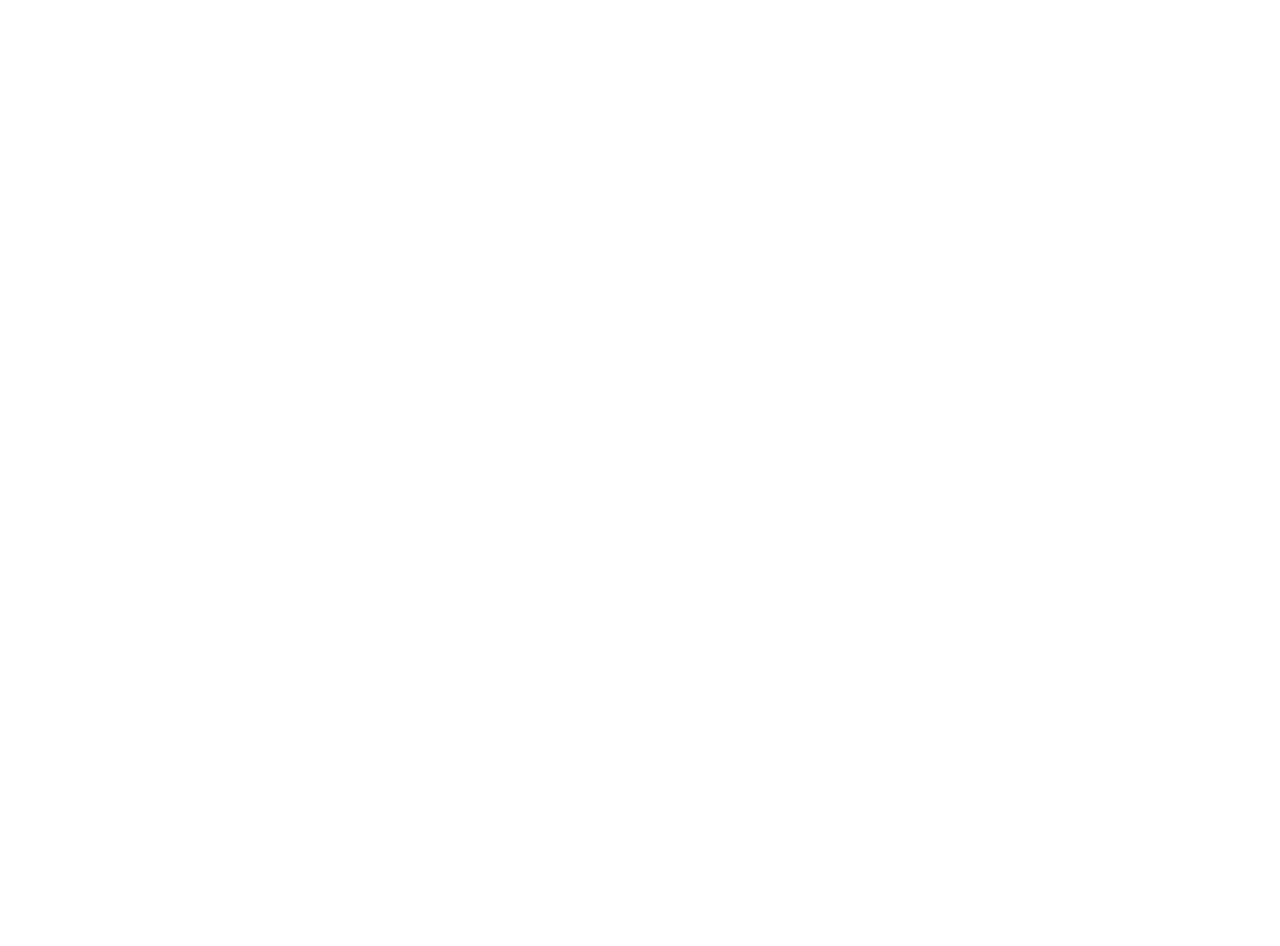
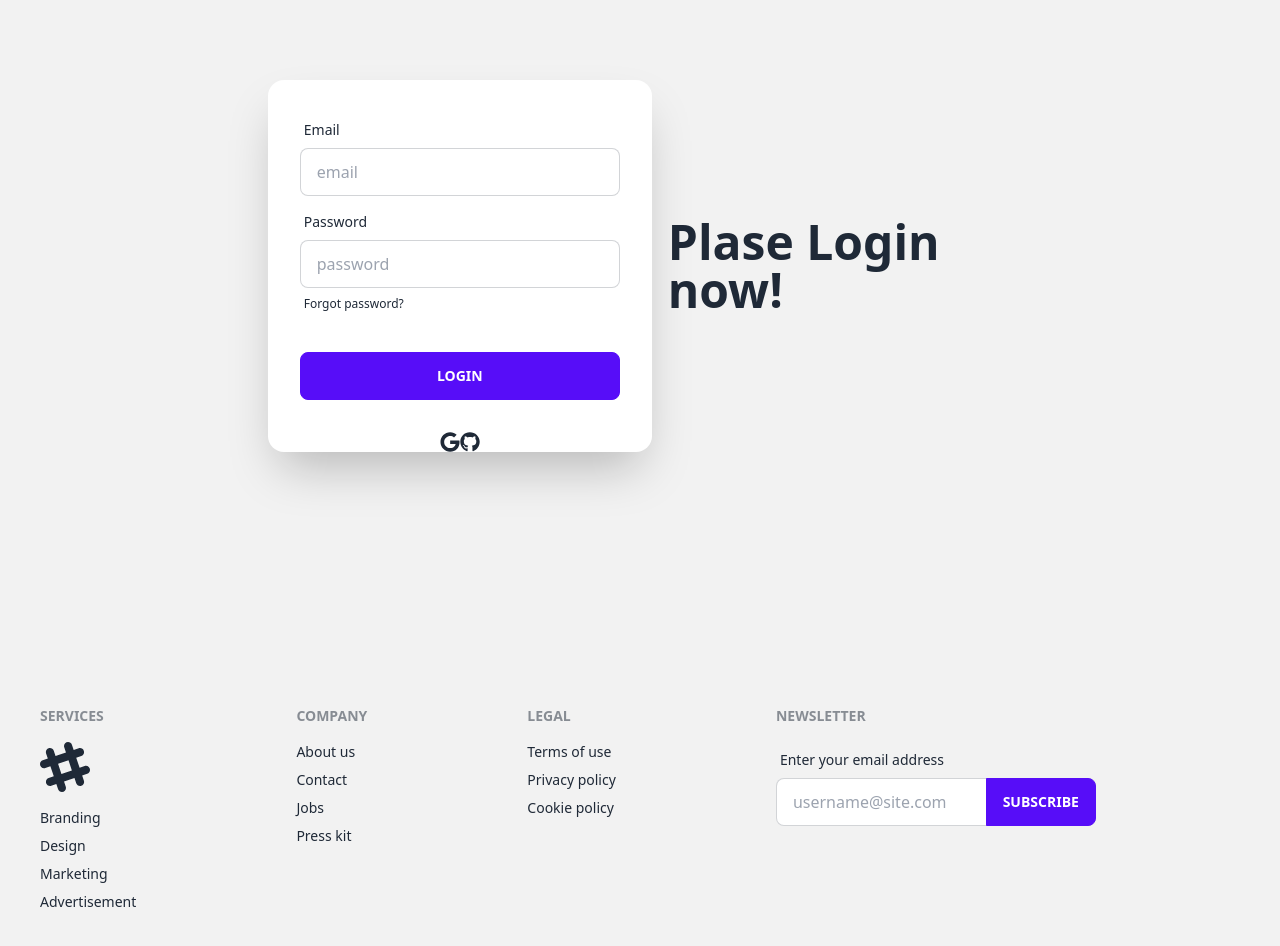
Before and after one commit to jewelislam360/chef-recipe-hunter-client-side, a React (Vite) app: page /login in a window 1280 px wide. Before the commit this address had no page. Shown: the part 200-1146 px from the top of the page. Before the commit the page ends 800 px from the top, so only its background shows below. Built offline with nearby package versions, Linux system fonts and the light colour scheme.

Commit message:
login page add

```diff
--- a/package.json
+++ b/package.json
@@ -16,6 +16,7 @@
     "match-sorter": "^6.3.1",
     "react": "^18.2.0",
     "react-dom": "^18.2.0",
+    "react-icons": "^4.8.0",
     "react-router-dom": "^6.11.0",
     "sort-by": "^1.2.0"
   },
--- a/src/Components/Footer/Footer.jsx
+++ b/src/Components/Footer/Footer.jsx
@@ -3,7 +3,42 @@
 const Footer = () => {
     return (
         <div>
-            <h2> mone rakhba Fotter @@@@@@@@ sobar niche aita design korte hobe</h2>
+            <footer className="footer p-10 bg-base-200 text-base-content">
+                <div>
+                    <span className="footer-title">Services</span>
+                    <svg width="50" height="50" viewBox="0 0 24 24" xmlns="http://www.w3.org/2000/svg" fillRule="evenodd" clipRule="evenodd" className="inline-block fill-current"><path d="M22.672 15.226l-2.432.811.841 2.515c.33 1.019-.209 2.127-1.23 2.456-1.15.325-2.148-.321-2.463-1.226l-.84-2.518-5.013 1.677.84 2.517c.391 1.203-.434 2.542-1.831 2.542-.88 0-1.601-.564-1.86-1.314l-.842-2.516-2.431.809c-1.135.328-2.145-.317-2.463-1.229-.329-1.018.211-2.127 1.231-2.456l2.432-.809-1.621-4.823-2.432.808c-1.355.384-2.558-.59-2.558-1.839 0-.817.509-1.582 1.327-1.846l2.433-.809-.842-2.515c-.33-1.02.211-2.129 1.232-2.458 1.02-.329 2.13.209 2.461 1.229l.842 2.515 5.011-1.677-.839-2.517c-.403-1.238.484-2.553 1.843-2.553.819 0 1.585.509 1.85 1.326l.841 2.517 2.431-.81c1.02-.33 2.131.211 2.461 1.229.332 1.018-.21 2.126-1.23 2.456l-2.433.809 1.622 4.823 2.433-.809c1.242-.401 2.557.484 2.557 1.838 0 .819-.51 1.583-1.328 1.847m-8.992-6.428l-5.01 1.675 1.619 4.828 5.011-1.674-1.62-4.829z"></path></svg>
+    <p className="font-bold"></p>
+                    <a className="link link-hover">Branding</a>
+                    <a className="link link-hover">Design</a>
+                    <a className="link link-hover">Marketing</a>
+                    <a className="link link-hover">Advertisement</a>
+                </div>
+                <div>
+                    <span className="footer-title">Company</span>
+                    <a className="link link-hover">About us</a>
+                    <a className="link link-hover">Contact</a>
+                    <a className="link link-hover">Jobs</a>
+                    <a className="link link-hover">Press kit</a>
+                </div>
+                <div>
+                    <span className="footer-title">Legal</span>
+                    <a className="link link-hover">Terms of use</a>
+                    <a className="link link-hover">Privacy policy</a>
+                    <a className="link link-hover">Cookie policy</a>
+                </div>
+                <div>
+                    <span className="footer-title">Newsletter</span>
+                    <div className="form-control w-80">
+                        <label className="label">
+                            <span className="label-text">Enter your email address</span>
+                        </label>
+                        <div className="relative">
+                            <input type="text" placeholder="username@site.com" className="input input-bordered w-full pr-16" />
+                            <button className="btn btn-primary absolute top-0 right-0 rounded-l-none">Subscribe</button>
+                        </div>
+                    </div>
+                </div>
+            </footer>
         </div>
     );
 };
--- a/src/Components/Header/Header.jsx
+++ b/src/Components/Header/Header.jsx
@@ -2,14 +2,16 @@
 
 const Header = () => {
     return (
-        <div>
-            <div className="hero min-h-screen" style={{ backgroundImage: `url("https://www.thebestsingapore.com/wp-content/uploads/2016/07/Carousel-at-Royal-Plaza.jpg")` }}>
-                <div className="hero-overlay bg-opacity-60"></div>
+
+
+        <div className='h-[20%]'>
+            <div className="hero min-h-screen" style={{ backgroundImage: `url("https://www.gordonramsayrestaurants.com/assets/Uploads/_resampled/CroppedFocusedImage160059050-50-LC-CAROUSEL-1.png")` }}>
+                <div className="hero-overlay bg-opacity-30"></div>
                 <div className="hero-content text-center text-neutral-content">
                     <div className="max-w-md">
                         <h1 className="mb-5 text-5xl font-bold">Hello there</h1>
                         <p className="mb-5">Provident cupiditate voluptatem et in. Quaerat fugiat ut assumenda excepturi exercitationem quasi. In deleniti eaque aut repudiandae et a id nisi.</p>
-                        <button className="btn btn-primary">Get Started</button>
+
                     </div>
                 </div>
             </div>
--- /dev/null
+++ b/src/Components/Login/Login.jsx
@@ -0,0 +1,46 @@
+import React from 'react';
+import {  FaGithub, FaGoogle } from "react-icons/fa";
+
+const Login = () => {
+    return (
+        <div>
+            <div className="hero min-h-screen bg-base-200">
+                <div className="hero-content flex-col lg:flex-row-reverse">
+                    <div className="text-center lg:text-left">
+                        <h1 className="text-5xl font-bold">Plase Login now!</h1>
+
+                    </div>
+                    <div className="card flex-shrink-0 w-full max-w-sm shadow-2xl bg-base-100">
+                        <div className="card-body">
+                            <div className="form-control">
+                                <label className="label">
+                                    <span className="label-text">Email</span>
+                                </label>
+                                <input type="text" placeholder="email" className="input input-bordered" />
+                            </div>
+                            <div className="form-control">
+                                <label className="label">
+                                    <span className="label-text">Password</span>
+                                </label>
+                                <input type="text" placeholder="password" className="input input-bordered" />
+                                <label className="label">
+                                    <a href="#" className="label-text-alt link link-hover">Forgot password?</a>
+                                </label>
+                            </div>
+                            <div className="form-control mt-6">
+                                <button className="btn btn-primary">Login</button>
+                            </div>
+                        </div>
+                        <div className='flex mx-auto  text-xl'>
+                            <FaGoogle></FaGoogle> <FaGithub></FaGithub>
+                        </div>
+
+
+                    </div>
+                </div>
+            </div>
+        </div>
+    );
+};
+
+export default Login;
--- /dev/null
+++ b/src/layout/Navigation.jsx
@@ -0,0 +1,17 @@
+import React from 'react';
+import { Outlet } from 'react-router-dom';
+import Navbar from '../Components/Navbar/Navbar';
+import Login from '../Components/Login/Login';
+import Footer from '../Components/Footer/Footer';
+
+const Navigation = () => {
+    return (
+        <div>
+            <Navbar></Navbar>
+            <Login></Login>
+            <Footer></Footer>
+        </div>
+    );
+};
+
+export default Navigation;
```
Also changed, not shown: src/main.jsx (+9 -1 lines), 1 other file (tests, documents, lock files or other folders).
